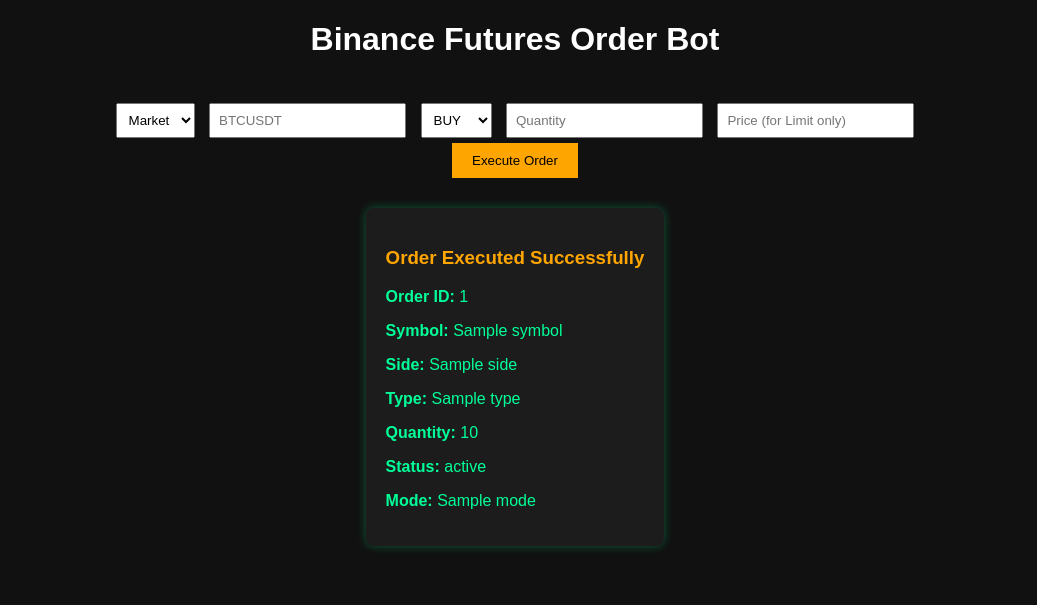
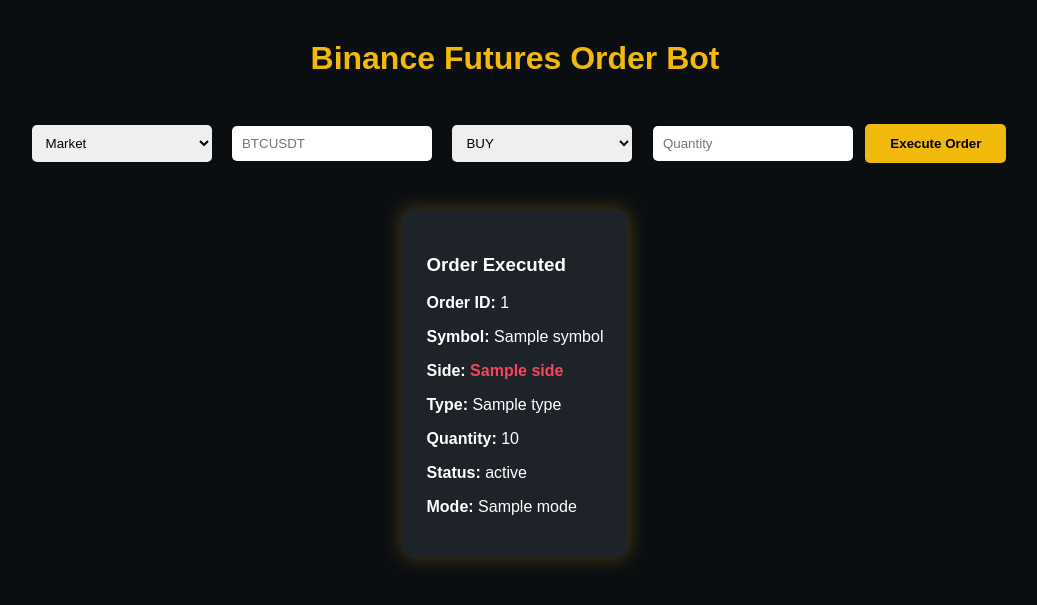
Before and after one commit to SrashtiChauhan/srashti-binance-bot, a Flask app: template web/templates/index.html in a window 1280 px wide. Shown: the top 605 px of the page, without its empty margins (125-1162 px from the left). Run offline with Flask 3, Linux system fonts and the light colour scheme; the template is opened without the code that fills it: most values are stand-ins (such as "Sample title", 1, 10 or a date in 2020).

Commit message:
Code updated

```diff
--- a/src/advanced/stop_limit.py
+++ b/src/advanced/stop_limit.py
@@ -71,12 +71,12 @@
             raise NotImplementedError("Live API mode not enabled.")
 
         print(" Stop-Limit order processed!")
-        print(order)
+        return order
 
     except Exception as e:
         logger.error(f"Stop-Limit order failed: {str(e)}")
-        print(" Order failed:", str(e))
-
+        # print(" Order failed:", str(e))
+        return {"error": str(e)}
 
 if __name__ == "__main__":
     if len(sys.argv) != 6:
--- a/web/app.py
+++ b/web/app.py
@@ -7,6 +7,9 @@
 
 from src.market_orders import place_market_order
 from src.limit_orders import place_limit_order
+from src.advanced.stop_limit import place_stop_limit_order
+from src.advanced.oco import place_oco_order
+from src.advanced.twap import place_twap_order
 
 app = Flask(__name__)
 
@@ -24,15 +27,35 @@
         try:
             if order_type == "MARKET":
                 result = place_market_order(symbol, side, quantity)
+
             elif order_type == "LIMIT":
                 price = float(request.form["price"])
                 result = place_limit_order(symbol, side, quantity, price)
+
+            elif order_type == "STOP_LIMIT":
+                stop_price = float(request.form["stop_price"])
+                limit_price = float(request.form["limit_price"])
+                result = place_stop_limit_order(
+                    symbol, side, quantity, stop_price, limit_price
+                )
+
+            elif order_type == "OCO":
+                take_profit = float(request.form["take_profit"])
+                stop_loss = float(request.form["stop_loss"])
+                result = place_oco_order(
+                    symbol, side, quantity, take_profit, stop_loss
+                )
+
+            elif order_type == "TWAP":
+                duration = int(request.form["duration"])
+                result = place_twap_order(
+                    symbol, side, quantity, duration
+                )
+
         except Exception as e:
-            result = str(e)
+            result = {"error": str(e)}
 
-    # return render_template("index.html", result=result)
-    return render_template("index.html", result=result if isinstance(result, dict) else None)
-
+    return render_template("index.html", result=result)
 
 if __name__ == "__main__":
     app.run(debug=True)
--- /dev/null
+++ b/web/static/script.js
@@ -0,0 +1,29 @@
+function toggleFields() {
+
+    let type = document.getElementById("order_type").value;
+
+    document.getElementById("limit_fields").style.display = "none";
+    document.getElementById("stop_limit_fields").style.display = "none";
+    document.getElementById("oco_fields").style.display = "none";
+    document.getElementById("twap_fields").style.display = "none";
+
+    if (type === "LIMIT") {
+        document.getElementById("limit_fields").style.display = "block";
+    }
+
+    if (type === "STOP_LIMIT") {
+        document.getElementById("stop_limit_fields").style.display = "block";
+    }
+
+    if (type === "OCO") {
+        document.getElementById("oco_fields").style.display = "block";
+    }
+
+    if (type === "TWAP") {
+        document.getElementById("twap_fields").style.display = "block";
+    }
+}
+
+document.addEventListener("DOMContentLoaded", function() {
+    toggleFields();
+});
--- /dev/null
+++ b/web/static/style.css
@@ -0,0 +1,60 @@
+body {
+    font-family: Arial;
+    background-color: #0b0e11;
+    color: white;
+    text-align: center;
+}
+
+h1 {
+    margin-top: 40px;
+    color: #f0b90b;
+}
+
+form {
+    margin-top: 40px;
+}
+
+input, select {
+    padding: 10px;
+    margin: 8px;
+    border-radius: 5px;
+    border: none;
+    width: 180px;
+}
+
+button {
+    padding: 12px 25px;
+    background-color: #f0b90b;
+    border: none;
+    cursor: pointer;
+    font-weight: bold;
+    border-radius: 5px;
+}
+
+button:hover {
+    background-color: #ffc107;
+}
+
+.dynamic-field {
+    display: none;
+}
+
+.result-card {
+    margin-top: 40px;
+    background-color: #1e2329;
+    padding: 25px;
+    border-radius: 10px;
+    display: inline-block;
+    text-align: left;
+    box-shadow: 0 0 20px rgba(240,185,11,0.3);
+}
+
+.buy {
+    color: #00c087;
+    font-weight: bold;
+}
+
+.sell {
+    color: #f6465d;
+    font-weight: bold;
+}
--- a/web/templates/index.html
+++ b/web/templates/index.html
@@ -1,54 +1,21 @@
 <!DOCTYPE html>
 <html>
 <head>
-    <title>Binance Trading Bot</title>
-    <style>
-        body {
-            font-family: Arial;
-            background-color: #111;
-            color: white;
-            text-align: center;
-        }
-        form {
-            margin-top: 40px;
-        }
-        input, select {
-            padding: 8px;
-            margin: 5px;
-        }
-        button {
-            padding: 10px 20px;
-            background-color: orange;
-            border: none;
-            cursor: pointer;
-        }
-        .result {
-            margin-top: 20px;
-            color: lightgreen;
-        }
-        .result-card {
-    margin-top: 30px;
-    background-color: #1c1c1c;
-    padding: 20px;
-    border-radius: 8px;
-    display: inline-block;
-    text-align: left;
-    color: #00ff99;
-    box-shadow: 0 0 10px rgba(0,255,150,0.3);
-}
-.result-card h3 {
-    color: orange;
-}
-    </style>
+    <title>Binance Futures Order Bot</title>
+    <link rel="stylesheet" href="{{ url_for('static', filename='style.css') }}">
 </head>
 <body>
 
 <h1>Binance Futures Order Bot</h1>
 
 <form method="POST">
-    <select name="order_type">
+
+    <select name="order_type" id="order_type" onchange="toggleFields()">
         <option value="MARKET">Market</option>
         <option value="LIMIT">Limit</option>
+        <option value="STOP_LIMIT">Stop-Limit</option>
+        <option value="OCO">OCO</option>
+        <option value="TWAP">TWAP</option>
     </select>
 
     <input type="text" name="symbol" placeholder="BTCUSDT" required>
@@ -60,24 +27,38 @@
 
     <input type="number" step="0.001" name="quantity" placeholder="Quantity" required>
 
-    <input type="number" step="0.01" name="price" placeholder="Price (for Limit only)">
+    <div id="limit_fields" class="dynamic-field">
+    <input type="number" step="0.01" name="price" placeholder="Limit Price">
+</div>
 
-    <br>
+<div id="stop_limit_fields" class="dynamic-field">
+    <input type="number" step="0.01" name="stop_price" placeholder="Stop Price">
+    <input type="number" step="0.01" name="limit_price" placeholder="Limit Price">
+</div>
+
+<div id="oco_fields" class="dynamic-field">
+    <input type="number" step="0.01" name="take_profit" placeholder="Take Profit">
+    <input type="number" step="0.01" name="stop_loss" placeholder="Stop Loss">
+</div>
+
+<div id="twap_fields" class="dynamic-field">
+    <input type="number" name="duration" placeholder="Duration (seconds)">
+</div>
+
     <button type="submit">Execute Order</button>
 </form>
 
-<!-- {% if result %}
-<div class="result">
-    <h3>Result:</h3>
-    <pre>{{ result }}</pre>
-</div>
-{% endif %} -->
 {% if result %}
 <div class="result-card">
-    <h3>Order Executed Successfully</h3>
+    <h3>Order Executed</h3>
     <p><strong>Order ID:</strong> {{ result.orderId }}</p>
     <p><strong>Symbol:</strong> {{ result.symbol }}</p>
-    <p><strong>Side:</strong> {{ result.side }}</p>
+    <p>
+        <strong>Side:</strong>
+        <span class="{{ 'buy' if result.side == 'BUY' else 'sell' }}">
+            {{ result.side }}
+        </span>
+    </p>
     <p><strong>Type:</strong> {{ result.type }}</p>
     <p><strong>Quantity:</strong> {{ result.quantity }}</p>
     <p><strong>Status:</strong> {{ result.status }}</p>
@@ -85,5 +66,6 @@
 </div>
 {% endif %}
 
+<script src="{{ url_for('static', filename='script.js') }}"></script>
 </body>
 </html>
```
